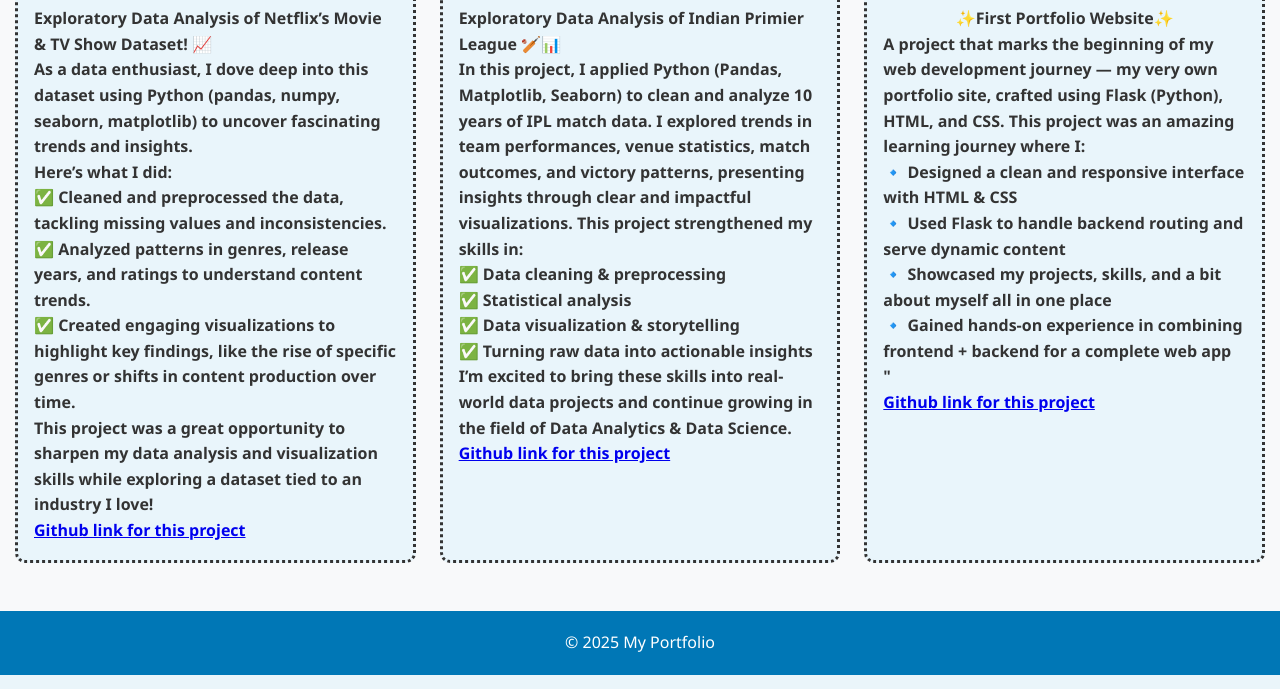
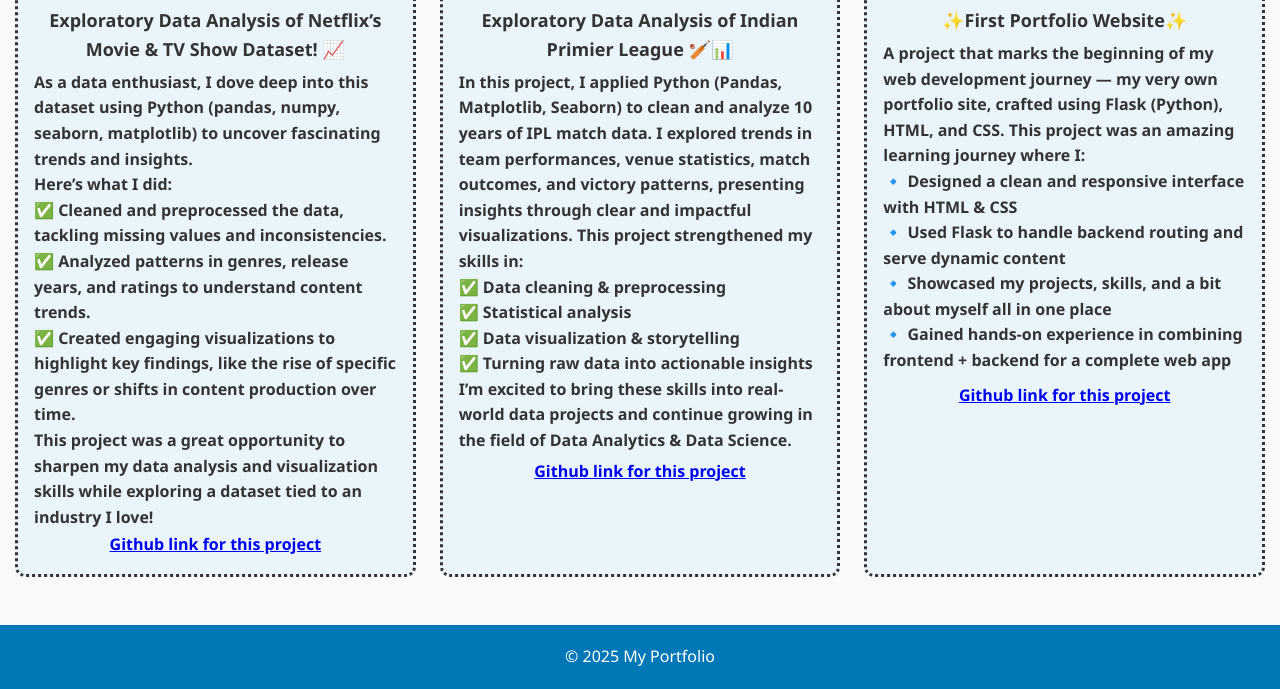
Before and after one commit to Rudra-clrscr/Portfolio, a Flask app: page /projects in a window 1280 px wide. Shown: the part 634-1323 px from the top of the page. Run offline with Flask 3, Linux system fonts and the light colour scheme.

Commit message:
changes in projects

```diff
--- a/static/style.css
+++ b/static/style.css
@@ -180,6 +180,89 @@
 .card:hover {
     box-shadow: 0 8px 16px rgba(0, 0, 0, 0.2);
 }
+/* ====== Project Card Custom Styles ====== */
+
+/* Netflix Project */
+#Netflix{
+    padding-left: 30px;
+    padding-top: 8px;
+}
+
+.netflix_header {
+    text-align: center;
+    font-size: large;
+    padding-bottom: 6px;
+}
+
+.netflix_body {
+
+}
+
+.netflix_link{
+    text-align: center;
+    padding-top: 2px;
+}
+
+.netflix_link a:hover {
+    color: #b20710;
+    text-decoration: underline;
+}
+
+/* IPL Project */
+#IPL{
+    padding-left: 30px;
+    padding-top: 8px;
+}
+
+.ipl_header {
+    text-align: center;
+    font-size: large;
+    padding-bottom: 6px;
+}
+
+.ipl_body {
+
+}
+
+.ipl_link{
+    text-align: center;
+    padding-top: 5px;
+}
+
+.ipl_link a:hover {
+    color: #228b22;
+    text-decoration: underline;
+}
+
+/* Portfolio Project */
+#portfolio{
+    padding-left: 30px;
+    padding-bottom: 5px;
+    padding-top: 8px;
+}
+
+.portfolio_header {
+    text-align: center;
+    font-size: large;
+    padding-bottom: 6px;
+}
+
+.portfolio_body {
+    padding-bottom: 5px;
+
+
+}
+
+.portfolio_link{
+    text-align: center;
+    padding-top: 9px;
+
+}
+
+.portfolio_link a:hover {
+
+}
+
 
 /* ====== Achievements Section ====== */
 .achievement-list {
--- a/templates/projects.html
+++ b/templates/projects.html
@@ -59,7 +59,7 @@
                    🔹 Used Flask to handle backend routing and serve dynamic content<br>
                    🔹 Showcased my projects, skills, and a bit about myself all in one place<br>
                    🔹 Gained hands-on experience in combining frontend + backend for a complete web app<br>
-                   "
+
                 <div class="portfolio_link"><a href="https://github.com/Rudra-clrscr/Portfolio/blob/main/app.py">Github link for this project</a></div>
 
 
```
